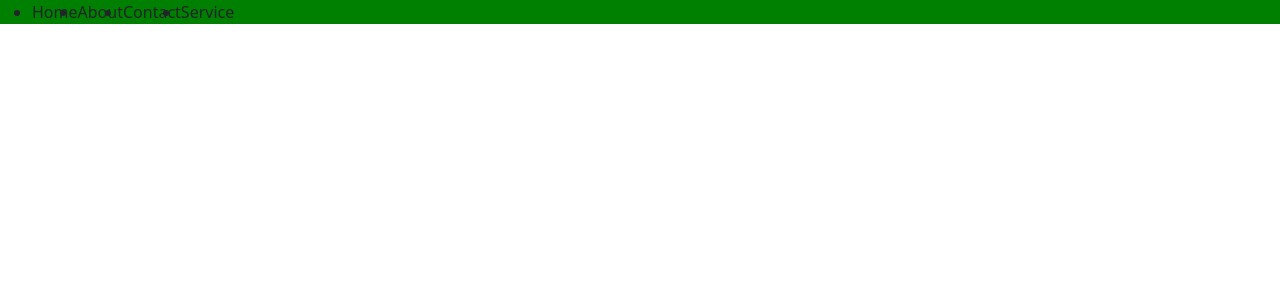
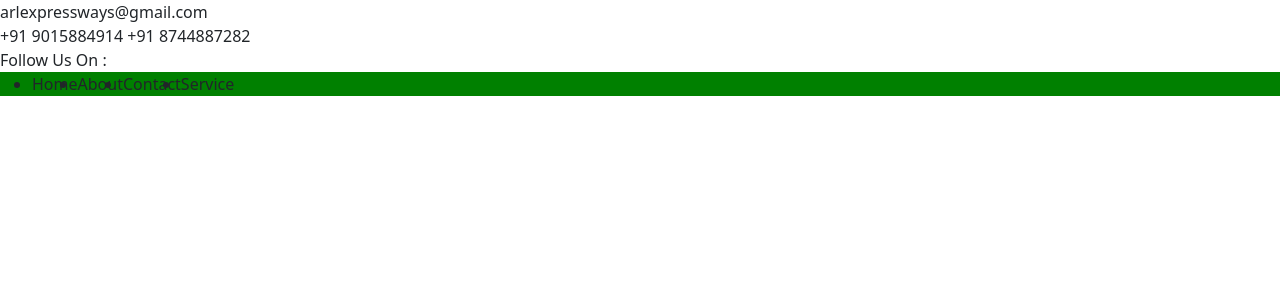
Before and after one commit to satyamdev88/ARL-Expressways-Website, a Django app: page / in a window 1280 px wide. Shown: the top 300 px of the page. Run offline with Django 4.2, Linux system fonts and the light colour scheme; some libraries are stand-ins or nearby versions.

Commit message:
adding contact header

```diff
--- a/Arl_v3/templates/base.html
+++ b/Arl_v3/templates/base.html
@@ -12,9 +12,18 @@
 <body>
     <header>
         <div>
-            <div></div>
-            <div></div>
-            <div></div>
+            <div>
+                <span>
+                    arlexpressways@gmail.com
+                </span>
+            </div>
+            <div>
+                <span>+91 9015884914</span>
+                <span>+91 8744887282</span>
+            </div>
+            <div>
+                <span>Follow Us On : </span>
+            </div>
         </div>
         <nav>
             <ul class="d-flex">
```
